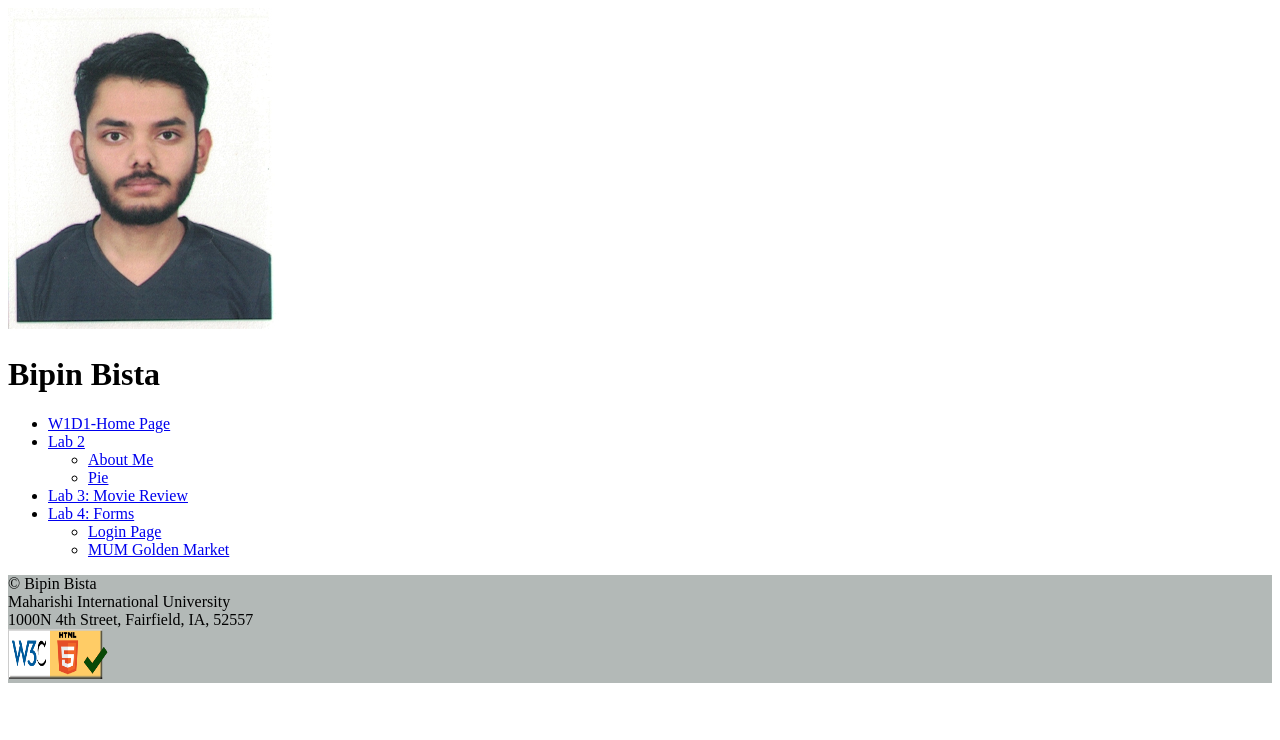
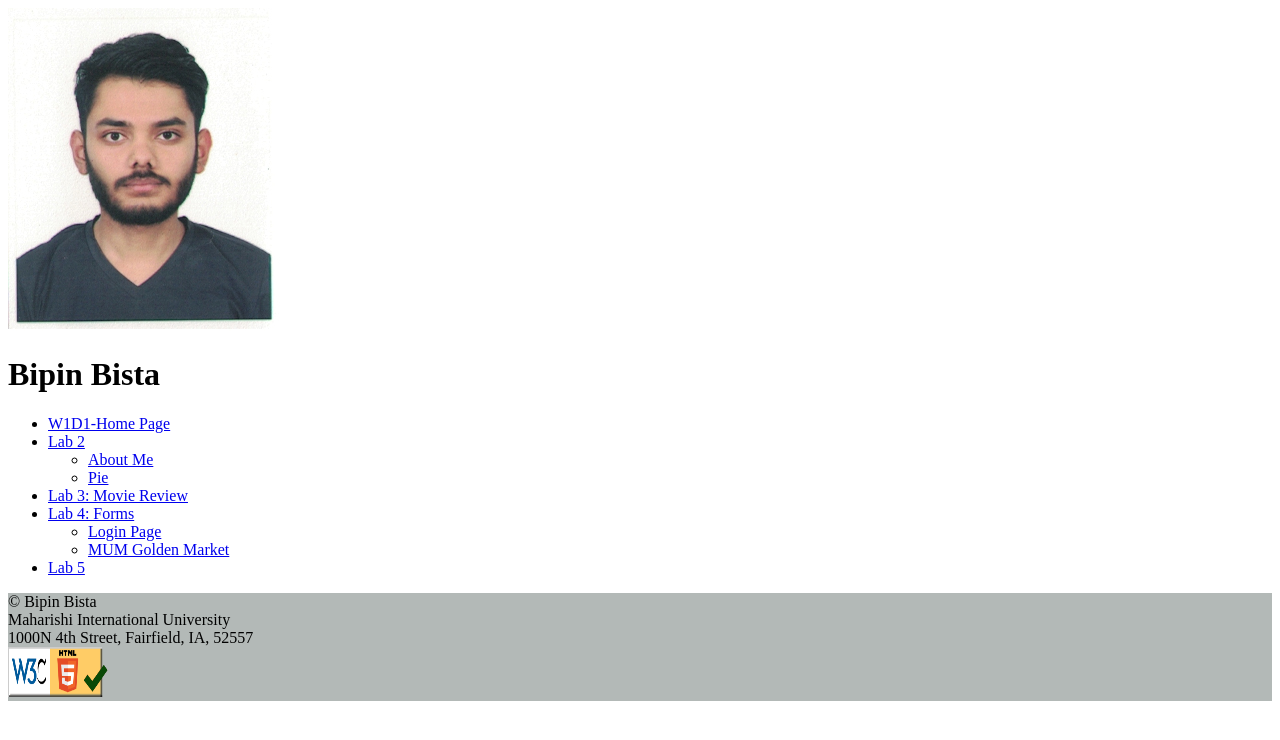
Before and after one commit to beepinb/WAP, a plain HTML site: page index.html in a window 1280 px wide. Drawn offline with Linux system fonts and the light colour scheme.

Commit message:
linked lab 5 in index page

```diff
--- a/index.html
+++ b/index.html
@@ -26,6 +26,7 @@
     <li><a href="./pages/lab4/login.html">Login Page</a></li>
     <li><a href="./pages/lab4/domemarket.html">MUM Golden Market</a></li>
   </ul>
+  <li><a href="./pages/lab5/js.html">Lab 5</a></li>
 
   </ul>
 
```
